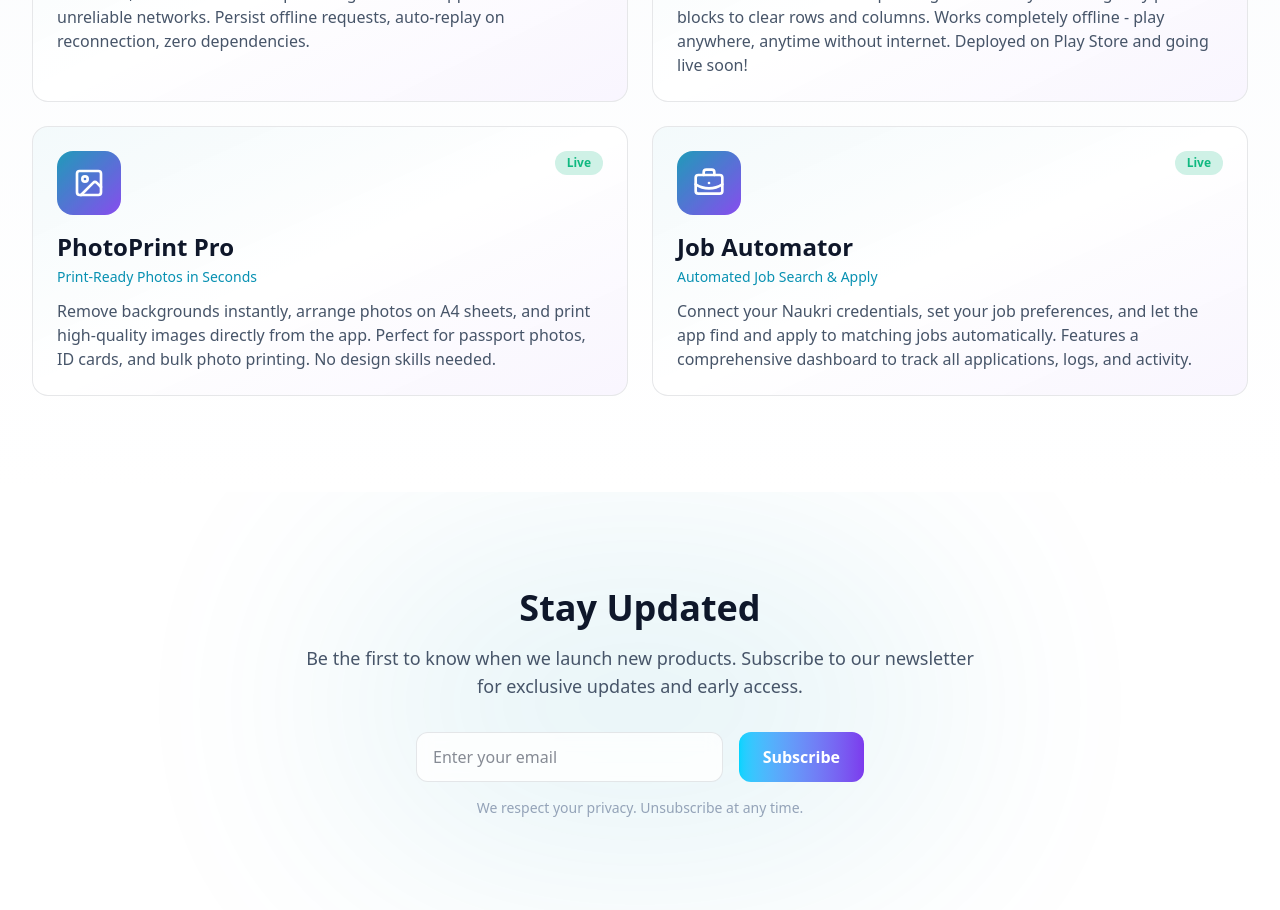
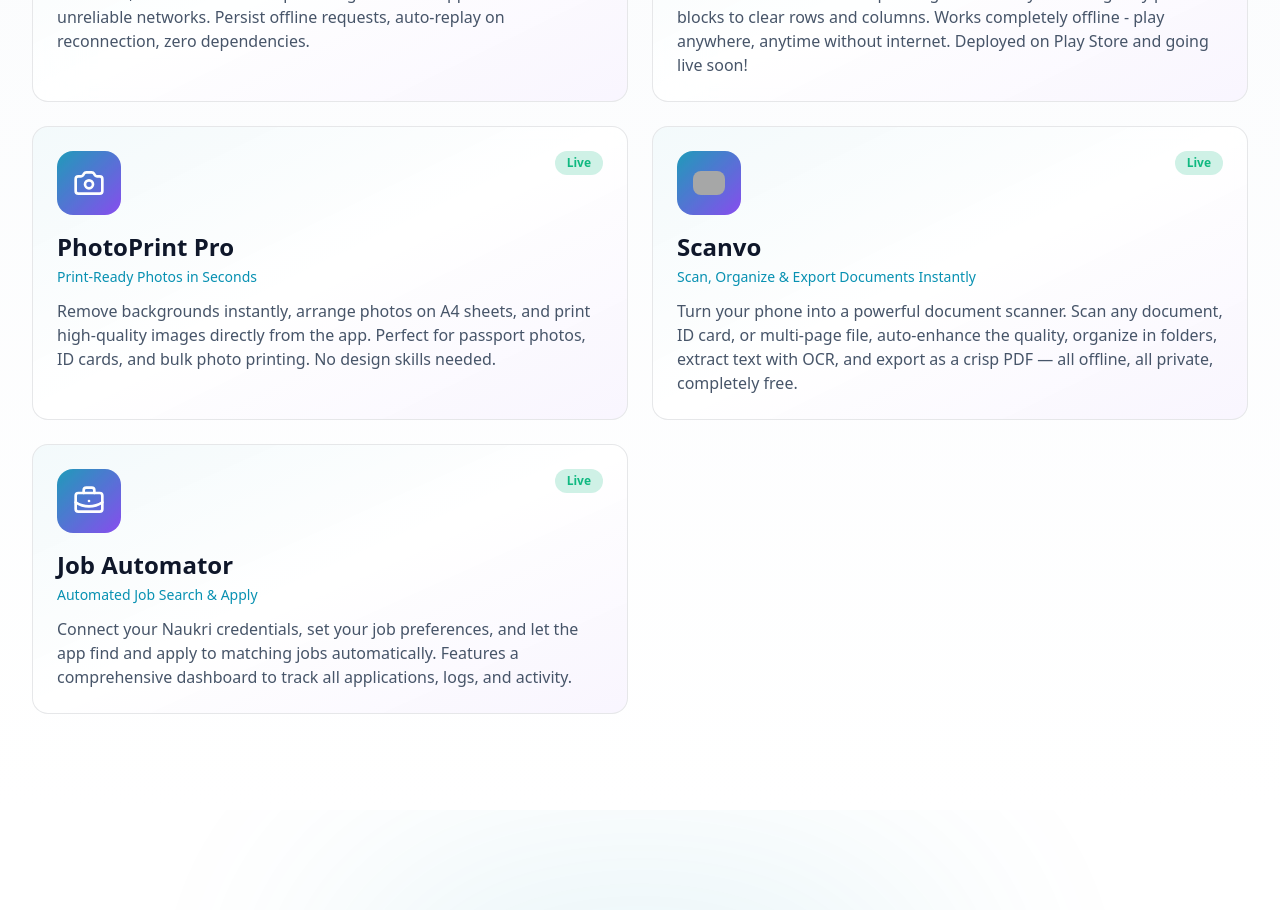
Before and after one commit to nexbrothers/web, a Next.js app: page /products in a window 1280 px wide. Shown: the part 1040-1950 px from the top of the page. Built offline with nearby package versions, Linux system fonts and the light colour scheme; grey boxes are pictures that could not be loaded.

Commit message:
Rename PrintNeat to Scanvo on products page

```diff
--- a/src/app/products/page.tsx
+++ b/src/app/products/page.tsx
@@ -7,32 +7,35 @@
   Sparkles,
   ArrowRight,
   Gamepad2,
-  Image,
+  Camera,
   BriefcaseBusiness,
 } from 'lucide-react';
 import Link from 'next/link';
+import Image from 'next/image';
 
 export const metadata: Metadata = {
   title: 'Products',
   description:
-    'Discover NexBrothers products - innovative solutions designed for real-world impact. Explore Playro, request-ledger, GridSmash, PhotoPrint Pro, and Job Automator.',
+    'Discover NexBrothers products - innovative solutions designed for real-world impact. Explore Playro, request-ledger, GridSmash, PhotoPrint Pro, Scanvo, and Job Automator.',
   keywords: [
     'NexBrothers products',
     'Playro',
     'request-ledger',
     'GridSmash',
     'PhotoPrint Pro',
+    'Scanvo',
     'Job Automator',
     'cricket app',
     'HTTP request library',
     'block puzzle game',
     'photo printing app',
+    'document scanner app',
     'job automation',
   ],
   openGraph: {
     title: 'NexBrothers Products',
     description:
-      'Innovative solutions designed for real-world impact. Explore Playro, GridSmash, PhotoPrint Pro, Job Automator, and more.',
+      'Innovative solutions designed for real-world impact. Explore Playro, GridSmash, PhotoPrint Pro, Scanvo, Job Automator, and more.',
     url: 'https://nexbrothers.com/products',
     type: 'website',
   },
@@ -40,7 +43,7 @@
     card: 'summary',
     title: 'NexBrothers Products',
     description:
-      'Innovative solutions designed for real-world impact. Explore Playro and request-ledger.',
+      'Innovative solutions designed for real-world impact. Explore Playro, Scanvo, and more.',
   },
   alternates: {
     canonical: 'https://nexbrothers.com/products',
@@ -106,7 +109,7 @@
     tagline: 'Print-Ready Photos in Seconds',
     description:
       'Remove backgrounds instantly, arrange photos on A4 sheets, and print high-quality images directly from the app. Perfect for passport photos, ID cards, and bulk photo printing. No design skills needed.',
-    icon: <Image className="w-8 h-8" />,
+    icon: <Camera className="w-8 h-8" />,
     status: 'live' as const,
     href: '/products/photoprint-pro',
     features: [
@@ -116,6 +119,31 @@
       'Passport & ID Photo Layouts',
       'Bulk Photo Processing',
       'Direct Print Integration',
+    ],
+  },
+  {
+    name: 'Scanvo',
+    tagline: 'Scan, Organize & Export Documents Instantly',
+    description:
+      'Turn your phone into a powerful document scanner. Scan any document, ID card, or multi-page file, auto-enhance the quality, organize in folders, extract text with OCR, and export as a crisp PDF — all offline, all private, completely free.',
+    icon: (
+      <Image
+        src="/images/printneat-logo.png"
+        alt="Scanvo"
+        width={32}
+        height={32}
+        className="rounded-lg"
+      />
+    ),
+    status: 'live' as const,
+    href: '/products/printneat',
+    features: [
+      'Smart Document Scanner',
+      'ID Card Mode (Front & Back)',
+      'Batch Multi-Page Scan',
+      'PDF & Image Export',
+      'OCR Text Recognition',
+      'Folder Organization',
     ],
   },
   {
```
